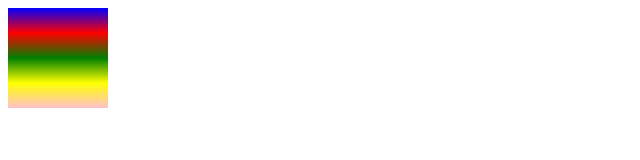
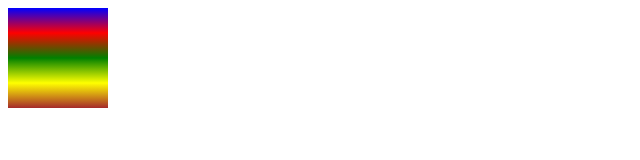
Before and after one commit to TripathiHemendra/Web_development, a plain HTML site: page Day3.css basic/4.html in a window 1280 px wide. Shown: the whole page, without its empty margins (0-640 px from the left). Drawn offline with Linux system fonts and the light colour scheme.

Commit message:
Web_development

```diff
--- a/Day3.css basic/4.html
+++ b/Day3.css basic/4.html
@@ -5,7 +5,7 @@
   <style type="text/css">
   	div
   	{
-  		background:linear-gradient(blue,red,green,yellow,pink) ;
+  		background:linear-gradient(blue,red,green,yellow,brown) ;
   		height:100px;
   		width: 100px;
   	}
```
